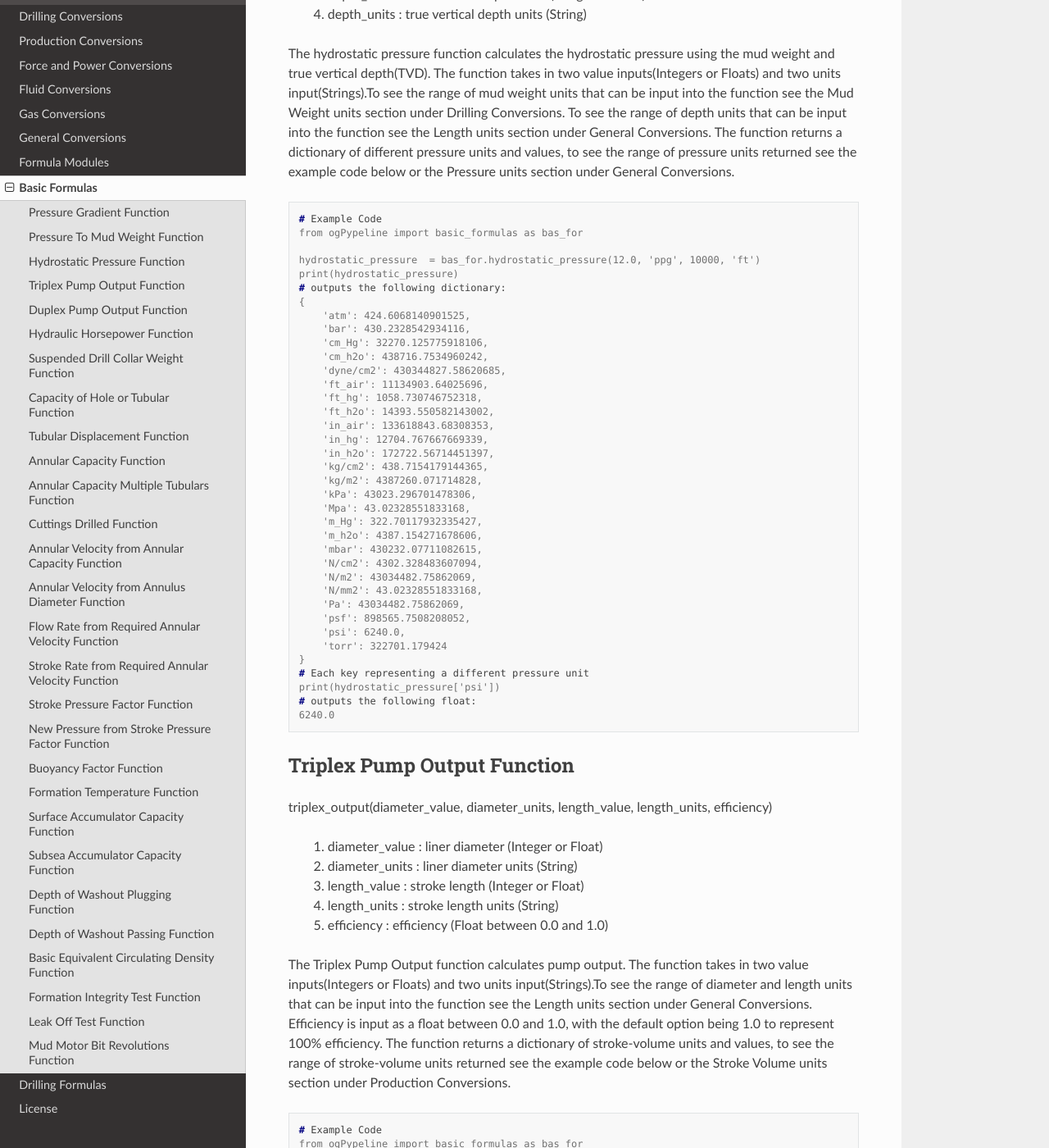
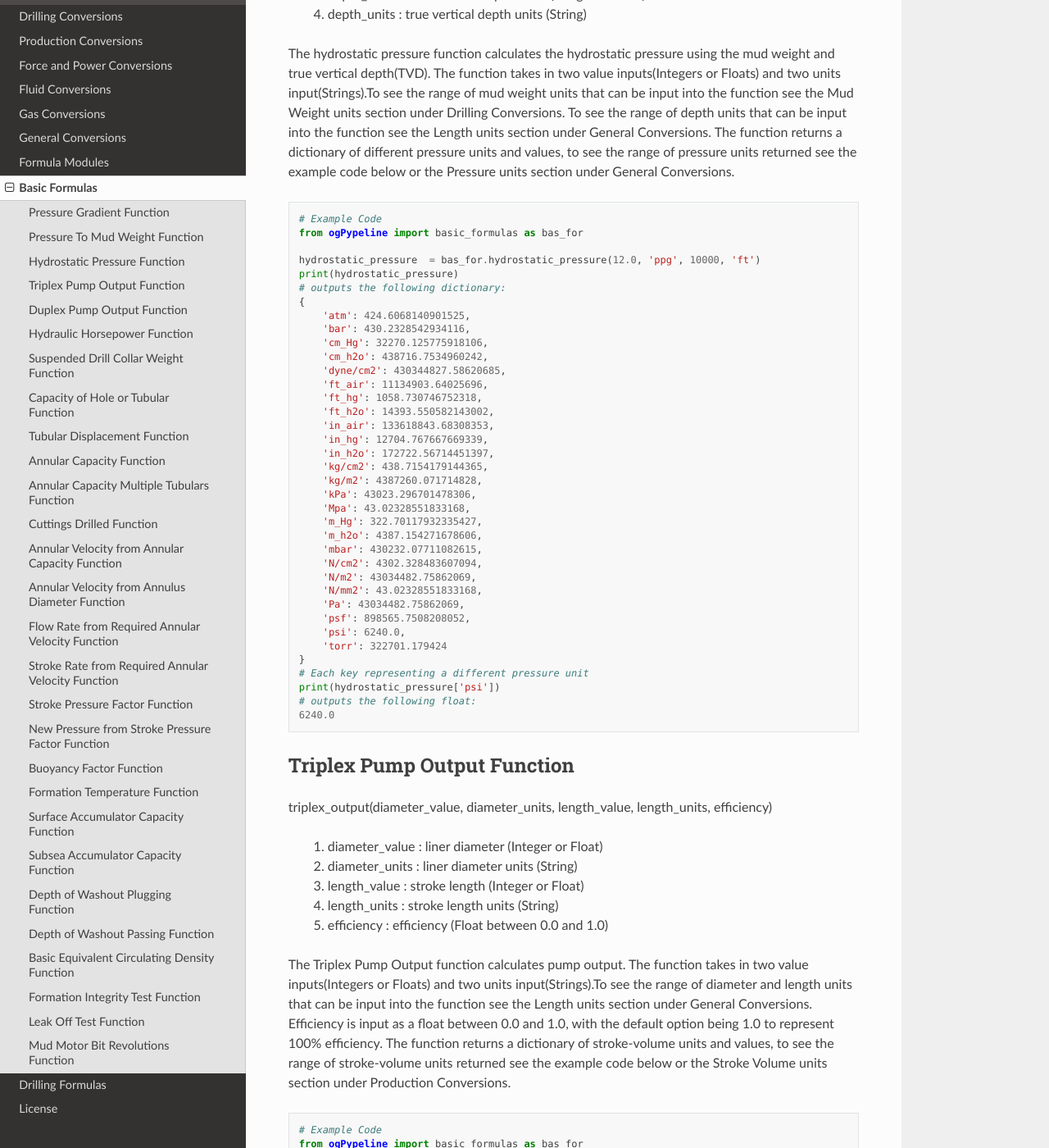
Before and after one commit to this-isnt-me/ogPypeline, a Sphinx documentation site: the page built from docs/source/basicformulas.rst, in a window 1280 px wide and 1400 px high, scrolled down 1893 px. Shown: the whole window at 82% size. Built offline with Sphinx 7.4.7 and the Read the Docs theme 2.0.0, drawn with Linux system fonts in a browser that asks for light colours; some of the changed text lies outside the part shown.

Commit message:
Docs Restructured

```diff
--- a/docs/source/basicformulas.rst
+++ b/docs/source/basicformulas.rst
@@ -13,7 +13,7 @@ pressure_gradient(value, units)
 
 The pressure gradient function calculates the pressure gradient from the mud weight. The function takes in a value input(Integer or Float) and a units input(String). To see the range of mud weight units that can be input into the function see the Mud Weight units section under Drilling Conversions. The function returns a dictionary of different pressure gradient units and values, to see the range of pressure gradient units returned see the example code below or the Pressure Gradients units section under Drilling Conversions.
 
-.. code-block:: console
+.. code-block:: python
 
    # Example Code
    from ogPypeline import basic_formulas as bas_for
@@ -44,7 +44,7 @@ pressure_to_mud_weight(pressure_value, pressure_units, depth_value, depth_units)
 
 The pressure to mud weight function calculates the equivalent mud weight from pressure and depth. The function takes in two value inputs(Integers or Floats) and two units input(Strings). To see the range of pressure units that can be input into the function see the pressure units section under General Conversions. To see the range of depth units that can be input into the function see the Length units section under General Conversions. The function returns a dictionary of different mud weight units and values, to see the range of mud weight units returned see the example code below or the Mud Weight units section under Drilling Conversions.
 
-.. code-block:: console
+.. code-block:: python
 
    # Example Code
    from ogPypeline import basic_formulas as bas_for
@@ -82,7 +82,7 @@ hydrostatic_pressure(mud_value, mud_units, depth_value, depth_units)
 
 The hydrostatic pressure function calculates the hydrostatic pressure using the mud weight and true vertical depth(TVD). The function takes in two value inputs(Integers or Floats) and two units input(Strings).To see the range of mud weight units that can be input into the function see the Mud Weight units section under Drilling Conversions. To see the range of depth units that can be input into the function see the Length units section under General Conversions. The function returns a dictionary of different pressure units and values, to see the range of pressure units returned see the example code below or the Pressure units section under General Conversions.
 
-.. code-block:: console
+.. code-block:: python
 
    # Example Code
    from ogPypeline import basic_formulas as bas_for
@@ -135,7 +135,7 @@ triplex_output(diameter_value, diameter_units, length_value, length_units, effic
 
 The Triplex Pump Output function calculates pump output. The function takes in two value inputs(Integers or Floats) and two units input(Strings).To see the range of diameter and length units that can be input into the function see the Length units section under General Conversions. Efficiency is input as a float between 0.0 and 1.0, with the default option being 1.0 to represent 100% efficiency. The function returns a dictionary of stroke-volume units and values, to see the range of stroke-volume units returned see the example code below or the Stroke Volume units section under Production Conversions.
 
-.. code-block:: console
+.. code-block:: python
 
    # Example Code
    from ogPypeline import basic_formulas as bas_for
@@ -169,7 +169,7 @@ duplex_output(diameter_value, diameter_units, length_value, length_units, rod_va
 
 The Duplex Pump Output function calculates pump output. The function takes in three value inputs(Integers or Floats) and three units input(Strings).To see the range of liner diameter, rod diameter and length units that can be input into the function see the Length units section under General Conversions. Efficiency is input as a float between 0.0 and 1.0, with the default option being 1.0 to represent 100% efficiency. The function returns a dictionary of stroke-volume units and values, to see the range of stroke-volume units returned see the example code below or the Stroke Volume units section under Production Conversions.
 
-.. code-block:: console
+.. code-block:: python
 
    # Example Code
    from ogPypeline import basic_formulas as bas_for
@@ -200,7 +200,7 @@ hydraulic_horsepower(pressure_value, pressure_units, circulating_value, circulat
 
 The function takes in two value inputs(Integers or Floats) and two units input(Strings). To see the range of pressure units that can be input into the function see the pressure units section under General Conversions. To see the range of flow rate units(circulating_units) that can be input into the function see the flow rate units section under Drilling Conversions. The function returns the hyraulic horsepower as a dictionary with a single entry 'hhp'.
 
-.. code-block:: console
+.. code-block:: python
 
    # Example Code
    from ogPypeline import basic_formulas as bas_for
@@ -224,7 +224,7 @@ drill_collar_in_air(od_value, id_value, diameter_units, dc_type)
 
 The function takes in two value inputs(Integers or Floats) and one units input(Strings). To see the range of diameter units that can be input into the function see the pressure units section under General Conversions. To see the range of diameter units that can be input into the function see the Length units section under General Conversions. Drill Collar type(dc_type) is input as a string, either 'reg' or 'spiral', with the default option being 'reg' for regular drill collar. The function returns a dictionary of weight-length units and values, to see the range of weight-length units returned see the example code below or the Weight Length units section under Drilling Conversions.
 
-.. code-block:: console
+.. code-block:: python
 
    # Example Code
    from ogPypeline import basic_formulas as bas_for
@@ -252,7 +252,7 @@ hole_tubular_capacity(diameter_value, diameter_units, washout_value)
 
 The function takes in two value inputs(Integers or Floats) and one units input(Strings). To see the range of diameter units that can be input into the function see the pressure units section under General Conversions. To see the range of diameter units that can be input into the function see the Length units section under General Conversions. The washout is a decimal display of the percentage of washout in the hole, i.e. 20% washout is input into the function as 0.2, the default for washout is 0.0 . The function returns a dictionary containing the capacity in volume by length and in length by volume, To see the range of capacity units that can be returned, see the example code below or review the Pipe Capacity (Volume per Length) and the Pipe Capacity (Length per Volume) units section of Production Conversions.
 
-.. code-block:: console
+.. code-block:: python
 
    # Example Code
    from ogPypeline import basic_formulas as bas_for
@@ -290,7 +290,7 @@ tubular_displacement(od_value, id_value, diameter_units)
 
 The function is for the calculation of plain pipe such as casing or tubing that has no tool joints. It takes in two value inputs(Integers or Floats) and one units input(Strings). To see the range of diameter units that can be input into the function see the Length units section under General Conversions. The function returns a dictionary containing the capacity in volume by length and in length by volume, To see the range of capacity units that can be returned, see the example code below or review the Pipe Capacity (Volume per Length) and the Pipe Capacity (Length per Volume) units section of Production Conversions.
 
-.. code-block:: console
+.. code-block:: python
 
    # Example Code
    from ogPypeline import basic_formulas as bas_for
@@ -328,7 +328,7 @@ annular_capacity(od_value, id_value, diameter_units)
 
 The function is for the calculation of fluid in the annulus between two tubulars. It takes in two value inputs(Integers or Floats) and one units input(Strings). To see the range of diameter units that can be input into the function see the Length units section under General Conversions. The function returns a dictionary containing the capacity in volume by length and in length by volume, To see the range of capacity units that can be returned, see the example code below or review the Pipe Capacity (Volume per Length) and the Pipe Capacity (Length per Volume) units section of Production Conversions.
 
-.. code-block:: console
+.. code-block:: python
 
    # Example Code
    from ogPypeline import basic_formulas as bas_for
@@ -366,7 +366,7 @@ annular_capacity_multiple_tubulars(od_value, id_array, diameter_units)
 
 The function is for the calculation of fluid in the annulus between tubulars. It takes in one value input(Integer or Float), a list of values(Integers or Floats) and one units input(Strings). To see the range of diameter units that can be input into the function see the Length units section under General Conversions. The function returns a dictionary containing the capacity in volume by length and in length by volume, To see the range of capacity units that can be returned, see the example code below or review the Pipe Capacity (Volume per Length) and the Pipe Capacity (Length per Volume) units section of Production Conversions.
 
-.. code-block:: console
+.. code-block:: python
 
    # Example Code
    from ogPypeline import basic_formulas as bas_for
@@ -405,7 +405,7 @@ cuttings_drilled(diameter_value, diameter_units, washout_value, porosity)
 
 This function is for the calculation of the volume of cuttings produced while drilling. It takes in three value inputs(Integers or Floats) and one unit input(String). To see the range of diameter units that can be input into the function see the Length units section under General Conversions. The washout and porosity values are a decimal display of the percentage i.e. 20% is input into the function as 0.2. The function returns a dictionary containing the capacity in volume by length. To see the range of capacity units that can be returned, see the example code below or review the Pipe Capacity (Volume per Length) units section of Production Conversions.
 
-.. code-block:: console
+.. code-block:: python
 
    # Example Code
    from ogPypeline import basic_formulas as bas_for
@@ -440,7 +440,7 @@ annular_velocity_annular_capcity(output_value, output_units, annulus_value, annu
 
 This function is for the calculation of annular velocity from the annular capacity and flow rate. It takes in two value inputs(Integers or Floats) and two unit inputs(Strings). To see the range of flow rate units that can be input into the function see the Flow Rate units section under Drilling Conversions. To see the range of annular capacity units that can be input into the function see the Annular Capacity units section under Production Conversions. The function returns a dictionary containing the annular velocity with different units. To see the range of velocity units that can be returned, see the example code below or review the Velocity units section of Force and Power Conversions.
 
-.. code-block:: console
+.. code-block:: python
 
    # Example Code
    from ogPypeline import basic_formulas as bas_for
@@ -484,7 +484,7 @@ annular_velocity_flow_rate(hole_id_value, pipe_od_value, dia_units, flow_value,
 
 This function is for the calculation of annular velocity from the annular diameter and flow rate. It takes in three value inputs(Integers or Floats) and two unit inputs(Strings). To see the range of flow rate units that can be input into the function see the Flow Rate units section under Drilling Conversions. To see the range of Diameter units that can be input into the function see the Length units section under General Conversions. The function returns a dictionary containing the annular velocity with different units and values. To see the range of velocity units that can be returned, see the example code below or review the Velocity units section of Force and Power Conversions.
 
-.. code-block:: console
+.. code-block:: python
 
    # Example Code
    from ogPypeline import basic_formulas as bas_for
@@ -528,7 +528,7 @@ pump_output_flow_rate(od_value, id_value, diameter_units, velocity_value, veloci
 
 This function is for the calculation of the flow rate from the required annular velocity. It takes in three value inputs(Integers or Floats) and two unit inputs(Strings). To see the range of Diameter units that can be input into the function see the Length units section under General Conversions. To see the range of annular velocity units that can be input into the function see the Velocity units section under Force and Power Conversions. The function returns a dictionary containing the flow rate with different units and values. To see the range of velocity units that can be returned, see the example code below or review the Flow Rate units section of Drilling Conversions.
 
-.. code-block:: console
+.. code-block:: python
 
    # Example Code
    from ogPypeline import basic_formulas as bas_for
@@ -566,7 +566,7 @@ pump_output_spm(velocity_value, velocity_units, stroke_value, stroke_units, annu
 
 This function is for the calculation of the required Strokes per Minute from the required annular velocity, pump output and annular capacity. It takes in three value inputs(Integers or Floats) and three unit inputs(Strings).To see the range of annular velocity units that can be input into the function see the Velocity units section under Force and Power Conversions.  To see the range of Pump Output units that can be input into the function see the Stroke Volume units section under Production Conversions.  To see the range of Annular Capacity units that can be input into the function see the Pipe Capacity units section under Production Conversions. The function returns a float giving the required strokes per minute.
 
-.. code-block:: console
+.. code-block:: python
 
    # Example Code
    from ogPypeline import basic_formulas as bas_for
@@ -589,7 +589,7 @@ stroke_pressure_factor(old_spm, new_spm, pressure_old_value, pressure_new_value,
 
 This function is for the calculation of the relationship factor between pump pressure and pump stroke output. It takes in four value inputs(Integers or Floats) and one unit input(String).To see the range of pressure units that can be input into the function see the Pressure units section under General Conversions. The function returns a float giving the stroke pressure factor.
 
-.. code-block:: console
+.. code-block:: python
 
    # Example Code
    from ogPypeline import basic_formulas as bas_for
@@ -612,7 +612,7 @@ stroke_pressure_relationship(old_spm, new_spm, pressure_value, pressure_units, f
 
 This function is for the calculation of the new pump pressure from the pump stroke output and stroke pressure factor. It takes in four value inputs(Integers or Floats) and one unit input(String). The default input for factor is 2. To see the range of pressure units that can be input into the function see the Pressure units section under General Conversions. The function returns a dictionary of the new pressure with the different pressure units and values. To see the range of pressure units that can be returned, see the example code below or review the Pressure units section of General Conversions.
 
-.. code-block:: console
+.. code-block:: python
 
    # Example Code
    from ogPypeline import basic_formulas as bas_for
@@ -662,7 +662,7 @@ buoyancy_factor(value, units)
 
 This function is used to calculate the buoyancy factor to compensate for weight loss due to the buoyancy in drilling fluid. It takes in one value input(Integer or Float) and one unit input(String).To see the range of mud weight units that can be input into the function see the Mud Weight units section under Drilling Conversions. The function returns a float giving the buoyancy factor.
 
-.. code-block:: console
+.. code-block:: python
 
    # Example Code
    from ogPypeline import basic_formulas as bas_for
@@ -686,7 +686,7 @@ formation_temp(depth_value, depth_units, gradient_value, gradient_units, temp_va
 
 This function is for the calculation of formation temperature using the geothermal gradient and total vertical depth. It takes in three value inputs(Integers or Floats) and three unit inputs(Strings). To see the range of depth units that can be input into the function see the Length units section under General Conversions. To see the range of geothermal gradient units that can be input into the function see the Geothermal Gradient units section under Drilling Conversions. To see the range of temperature units that can be input into the function see the Temperature units section under General Conversions. The function returns a dictionary of formation temperatures with the different temperature units and values. To see the range of temperature units that can be returned, see the example code below or review the Temperature units section of General Conversions.
 
-.. code-block:: console
+.. code-block:: python
 
    # Example Code
    from ogPypeline import basic_formulas as bas_for
@@ -718,7 +718,7 @@ accumulator_capacity_surface(volume_value, volume_units, pre_charge_value, opera
 
 This function is used to calculate the usable volume of hydraulic fluid per bottle. It takes in four value inputs(Integers or Floats) and two unit inputs(Strings). To see the range of volume units that can be input into the function see the Volume units section under General Conversions. To see the range of pressure units that can be input into the function see the Pressure units section under General Conversions. The function returns a dictionary of accumulator volume with the different volume units and values. To see the range of temperature units that can be returned, see the example code below or review the  Volume units section under General Conversions.
 
-.. code-block:: console
+.. code-block:: python
 
    # Example Code
    from ogPypeline import basic_formulas as bas_for
@@ -776,7 +776,7 @@ accumulator_capacity_subsea(volume_value, volume_units, pre_charge_value, operat
 
 This function is used to calculate the usable volume of hydraulic fluid per bottle for a subsea BOP. It takes in six value inputs(Integers or Floats) and four unit inputs(Strings). To see the range of volume units that can be input into the function see the Volume units section under General Conversions. To see the range of pressure units that can be input into the function see the Pressure units section under General Conversions.To see the range of pressure gradient units that can be input into the function see the Pressure Gradient units section under Drilling Conversions.To see the range of depth units that can be input into the function see the Length units section under General Conversions. The function returns a dictionary of accumulator volumes with the different volume units and values. To see the range of temperature units that can be returned, see the example code below or review the  Volume units section under General Conversions.
 
-.. code-block:: console
+.. code-block:: python
 
    # Example Code
    from ogPypeline import basic_formulas as bas_for
@@ -829,7 +829,7 @@ washout_depth_plug(pipe_value, pipe_units, pump_value, pump_units, strokes)
 
 This function is for the calculation of washout depth by pumping material to plug the hole and using the number of strokes when a pressure increase is seen. It takes in three value inputs(Integers or Floats) and two unit inputs(Strings). To see the range of pipe capacity units that can be input into the function see the Pipe Capacity units section under Production Conversions. To see the range of stroke volume units that can be input into the function see the Stroke Volume units section under Production Conversions. The function returns a dictionary of the washout depth with the different depth units. To see the range of depth units that can be returned and values, see the example code below or review the Length units section of General Conversions.
 
-.. code-block:: console
+.. code-block:: python
 
    # Example Code
    from ogPypeline import basic_formulas as bas_for
@@ -874,7 +874,7 @@ washout_depth_pass(pipe_value, pipe_units, pump_value, pump_units, strokes, annu
 
 This function is for the calculation of washout depth by pumping material that will pass through the hole and using the number of strokes when material is seen at the shakers. It takes in four value inputs(Integers or Floats) and three unit inputs(Strings). To see the range of pipe capacity units that can be input into the function see the Pipe Capacity units section under Production Conversions. To see the range of stroke volume units that can be input into the function see the Stroke Volume units section under Production Conversions. To see the range of annular capacity units that can be input into the function see the Pipe Capacity units section under Production Conversions.The function returns a dictionary of the washout depth with the different depth units and values. To see the range of depth units that can be returned, see the example code below or review the Length units section of General Conversions.
 
-.. code-block:: console
+.. code-block:: python
 
    # Example Code
    from ogPypeline import basic_formulas as bas_for
@@ -918,7 +918,7 @@ ecd(pres_value, pres_units, mud_value, mud_units, depth_value, depth_units)
 
 This is a simple version of the calculation, this function uses annular pressure loss, mud weight and depth to caculate the ECD. It takes in three value inputs(Integers or Floats) and three unit inputs(Strings). To see the range of pressure units that can be input into the function see the Pressure units section under General Conversions. To see the range of mud weight units that can be input into the function see the Mud Weight units section under Drilling Conversions. To see the range of depth units that can be input into the function see the Length units section under General Conversions.The function returns a dictionary of the ECD with the mud weight units. To see the range of mud weight units that can be returned, see the example code below or review the Mud Weight units section of Drilling Conversions.
 
-.. code-block:: console
+.. code-block:: python
 
    # Example Code
    from ogPypeline import basic_formulas as bas_for
@@ -957,7 +957,7 @@ fit_test(fit_value, mud_value, mud_units, depth_value, depth_units)
 
 This function uses requried FIT value, mud weight and depth to caculate the required FIT pressure. It takes in three value inputs(Integers or Floats) and two unit inputs(Strings). To see the range of mud weight units that can be input into the function see the Mud Weight units section under Drilling Conversions. To see the range of depth units that can be input into the function see the Length units section under General Conversions.The function returns a dictionary of the FIT with the pressure units. To see the range of pressure units that can be returned, see the example code below or review the Pressure units section under General Conversions.
 
-.. code-block:: console
+.. code-block:: python
 
    # Example Code
    from ogPypeline import basic_formulas as bas_for
@@ -1011,7 +1011,7 @@ lot_test(pres_value, pres_units, mud_value, mud_units, depth_value, depth_units)
 
 This function uses LOT pressure value, mud weight and depth to caculate the LOT equivelent mud weight. It takes in three value inputs(Integers or Floats) and three unit inputs(Strings). To see the range of pressure units that can be input into the function see the Pressure units section under General Conversions. To see the range of mud weight units that can be input into the function see the Mud Weight units section under Drilling Conversions. To see the range of depth units that can be input into the function see the Length units section under General Conversions. The function returns a dictionary of the LOT with the pressure units. To see the range of pressure units that can be returned, see the example code below or review the Pressure units section under General Conversions.
 
-.. code-block:: console
+.. code-block:: python
 
    # Example Code
    from ogPypeline import basic_formulas as bas_for
@@ -1051,7 +1051,7 @@ bit_revolutions_mud_motor(bit_rotation_value, bit_rotation_units, flow_value, fl
 
 This function calculates the total bit rotations when using a mud motor. It takes in three value inputs(Integers or Floats) and three unit inputs(Strings). To see the range of bit rotation units that can be input into the function see the Angular Elocity units section under Force and Power Conversions. To see the range ofmud flow rate units that can be input into the function see the Flow Rate units section under Drilling Conversions. To see the range of flow on revolutions units that can be input into the function see the Volume units section under General Conversions. The function returns a dictionary of the total bit revolutions with the angualr velocity units and values. To see the range of angualr velocity units that can be returned, see the example code below or review the Angular Elocity units section under Force and Power Conversions.
 
-.. code-block:: console
+.. code-block:: python
 
    # Example Code
    from ogPypeline import basic_formulas as bas_for
--- a/docs/source/installation.rst
+++ b/docs/source/installation.rst
@@ -3,6 +3,6 @@ Installation
 
 You can install ogPypeline from PyPI `<https://pypi.org/project/ogPypeline/>`_:
 
-.. code-block:: console
+.. code-block:: python
 
    $ pip install ogPypeline
```
